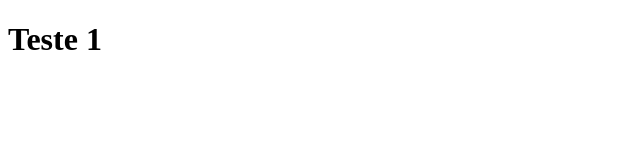
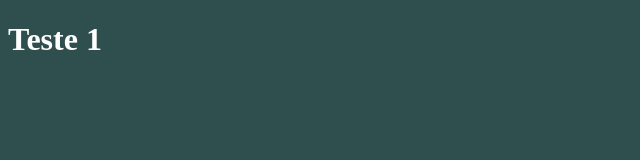
Before and after one commit to Gromlof/Gromlof.github.io, a plain HTML site: page index.html in a window 1280 px wide. Shown: the whole page, without its empty margins (0-640 px from the left). Drawn offline with Linux system fonts and the light colour scheme.

Commit message:
Teste 1 with link to css

```diff
--- a/index.html
+++ b/index.html
@@ -4,6 +4,7 @@
     <meta charset="UTF-8">
     <meta http-equiv="X-UA-Compatible" content="IE=edge">
     <meta name="viewport" content="width=device-width, initial-scale=1.0">
+    <link rel="stylesheet" href="ressources/css/index.css">
     <title>Gromlof</title>
 </head>
 <body>
```
